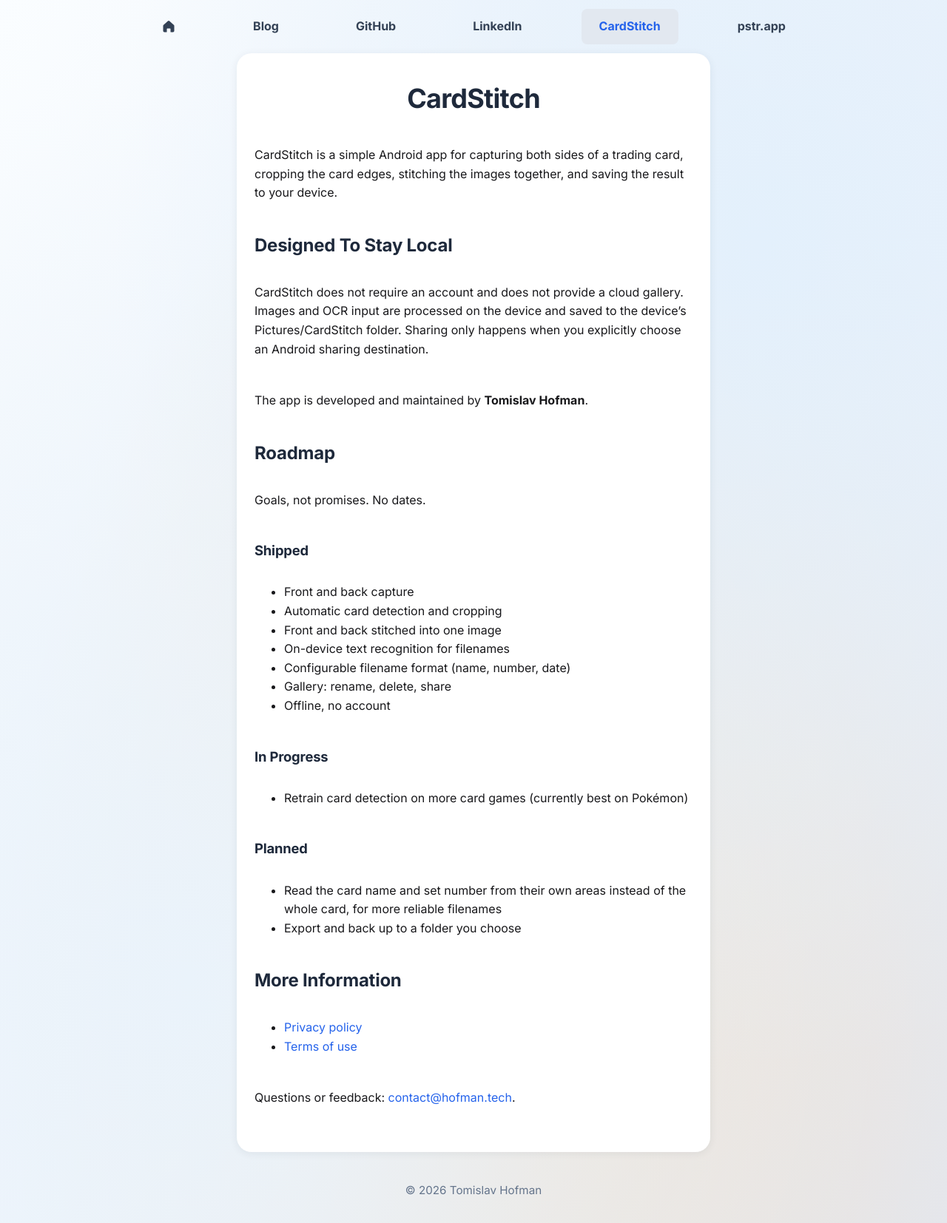
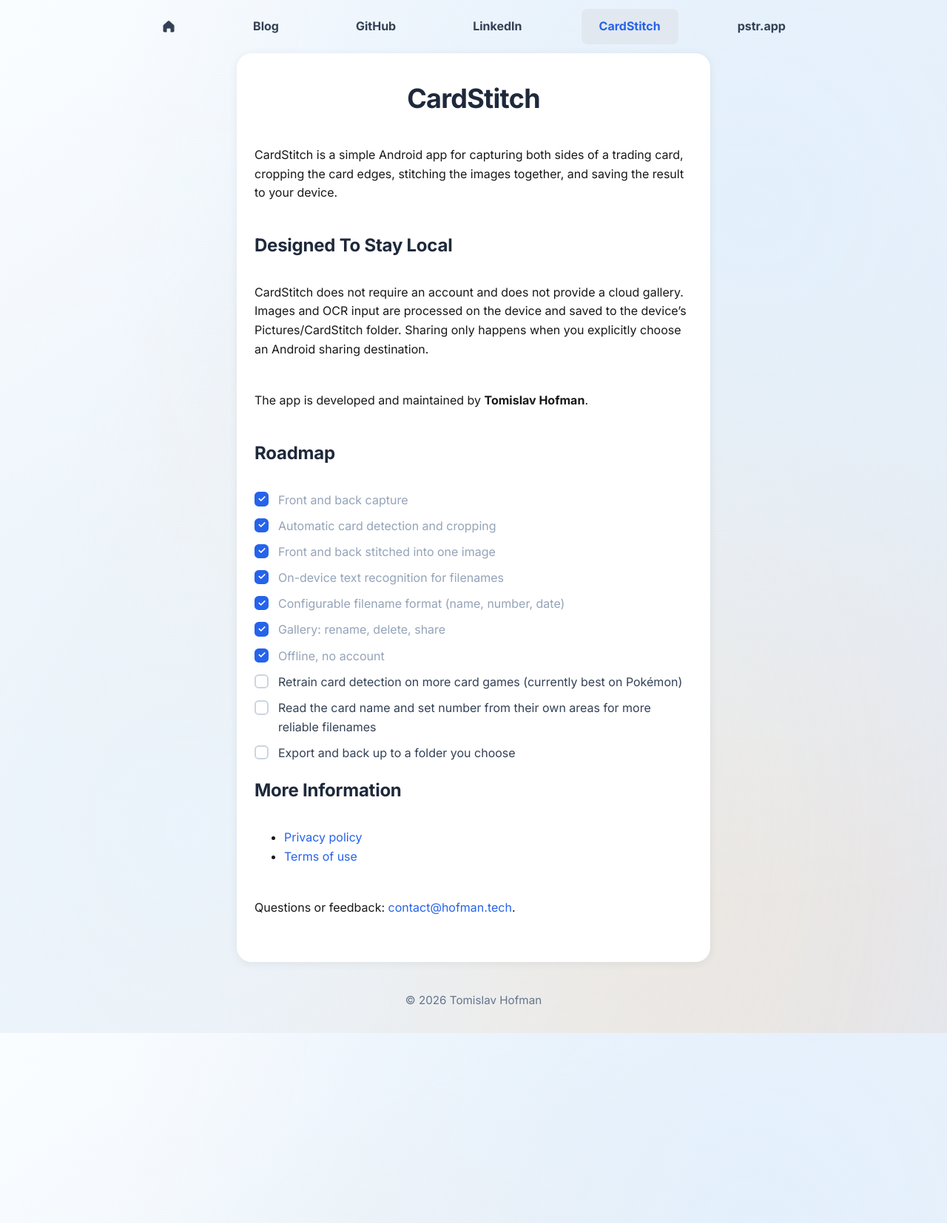
Before and after one commit to tomislavhofman/tomislavhofman.github.io, a Jekyll site: the page built from cardstitch/index.md, in a window 1280 px wide. Shown: the whole page at 74% size. Built offline with Jekyll 4.4.1, drawn with Linux system fonts in a browser that asks for light colours.

Commit message:
docs: Simplify CardStitch roadmap to a checklist

```diff
--- a/cardstitch/index.md
+++ b/cardstitch/index.md
@@ -22,26 +22,18 @@
 
 ## Roadmap
 
-Goals, not promises. No dates.
-
-### Shipped
-
-- Front and back capture
-- Automatic card detection and cropping
-- Front and back stitched into one image
-- On-device text recognition for filenames
-- Configurable filename format (name, number, date)
-- Gallery: rename, delete, share
-- Offline, no account
-
-### In Progress
-
-- Retrain card detection on more card games (currently best on Pokémon)
-
-### Planned
-
-- Read the card name and set number from their own areas instead of the whole card, for more reliable filenames
-- Export and back up to a folder you choose
+<ul class="roadmap">
+  <li class="done">Front and back capture</li>
+  <li class="done">Automatic card detection and cropping</li>
+  <li class="done">Front and back stitched into one image</li>
+  <li class="done">On-device text recognition for filenames</li>
+  <li class="done">Configurable filename format (name, number, date)</li>
+  <li class="done">Gallery: rename, delete, share</li>
+  <li class="done">Offline, no account</li>
+  <li>Retrain card detection on more card games (currently best on Pokémon)</li>
+  <li>Read the card name and set number from their own areas for more reliable filenames</li>
+  <li>Export and back up to a folder you choose</li>
+</ul>
 
 ## More Information
 
--- a/css/custom.css
+++ b/css/custom.css
@@ -871,3 +871,58 @@
     margin-right: 0.5em;
   }
 }
+
+/* Roadmap checklist */
+.roadmap {
+  list-style: none;
+  padding: 0;
+  margin: 0;
+  display: flex;
+  flex-direction: column;
+  gap: 0.6rem;
+}
+.roadmap li {
+  position: relative;
+  padding-left: 2rem;
+  color: #334155;
+}
+.roadmap li::before {
+  content: "";
+  position: absolute;
+  left: 0;
+  top: 0.15em;
+  width: 1.2rem;
+  height: 1.2rem;
+  border: 2px solid #cbd5e1;
+  border-radius: 0.35rem;
+}
+.roadmap li.done {
+  color: #94a3b8;
+}
+.roadmap li.done::before {
+  content: "\2713";
+  display: flex;
+  align-items: center;
+  justify-content: center;
+  background: #2563eb;
+  border-color: #2563eb;
+  color: #fff;
+  font-size: 0.8rem;
+  font-weight: 700;
+}
+@media (prefers-color-scheme: dark) {
+  .roadmap li {
+    color: #cbd5e1;
+  }
+  .roadmap li::before {
+    border-color: #475569;
+  }
+  .roadmap li.done {
+    color: #64748b;
+  }
+  .roadmap li.done::before {
+    background: #38bdf8;
+    border-color: #38bdf8;
+    color: #18181b;
+  }
+}
```
